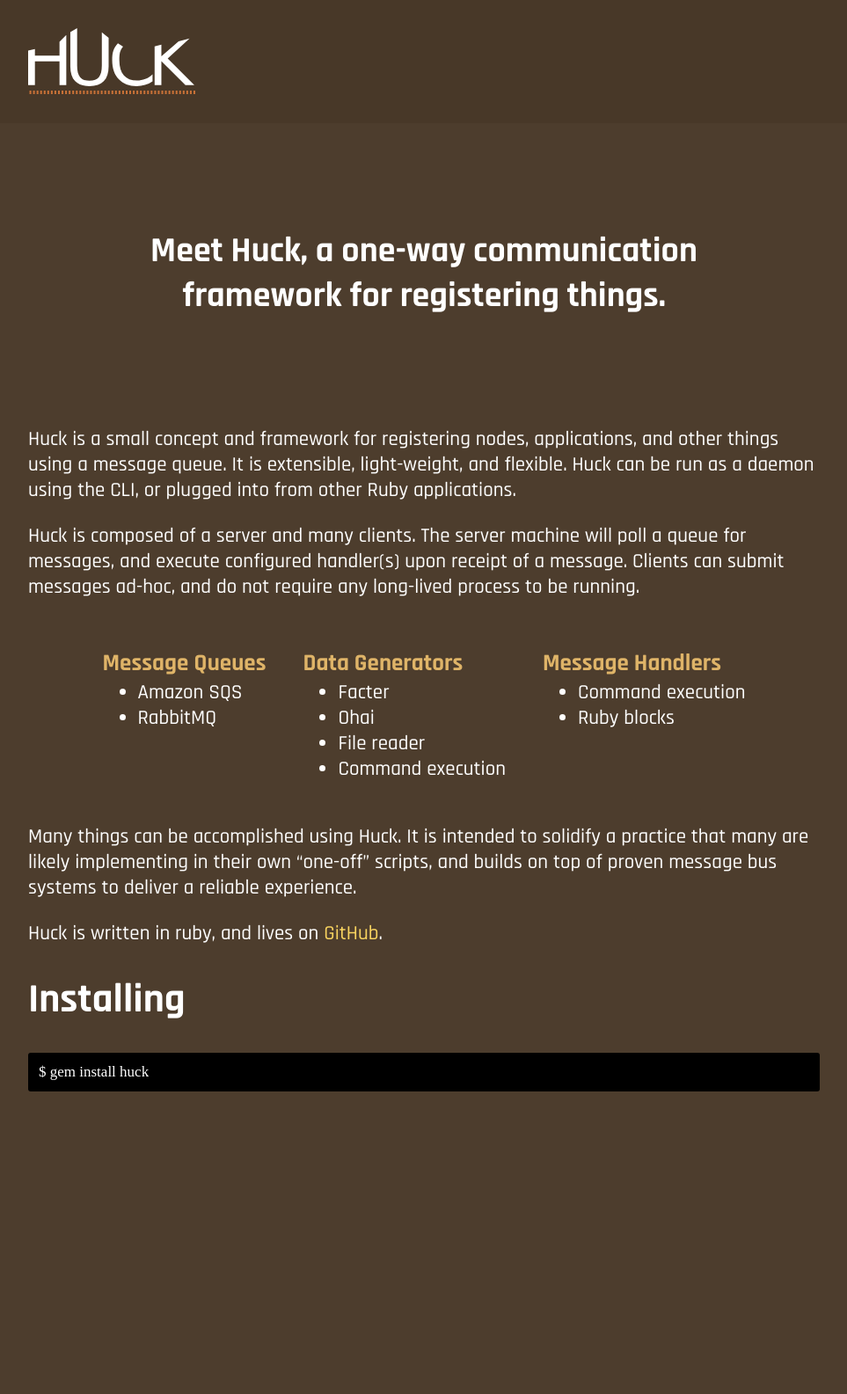
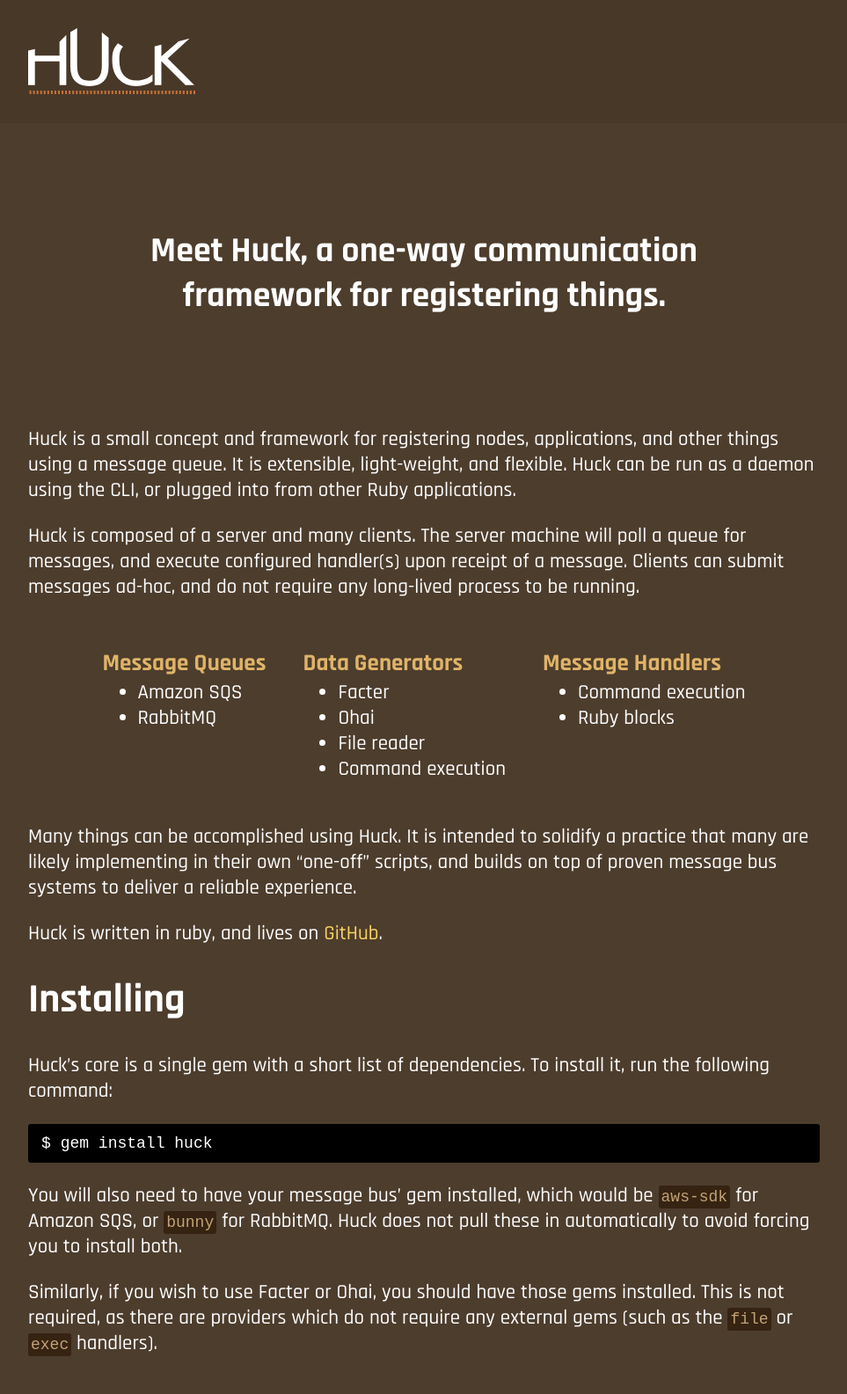
Before and after one commit to ryanuber/huck, a Jekyll site: the page built from website/index.md, in a window 1280 px wide. Shown: the whole page at 88% size, without its empty margins (158-1121 px from the left). Built offline with Jekyll 4.4.1, drawn with Linux system fonts in a browser that asks for light colours; some web fonts are replaced; Markdown is read by kramdown in place of the engine named in the settings; before the commit the page ends 1278 px from its top, so only the background shows below that.

Commit message:
website: updated installation instructions

````diff
--- a/website/css/site.css
+++ b/website/css/site.css
@@ -66,13 +66,20 @@
 pre {
   padding: 12px 12px;
   border-radius: 3px;
+  font-family: 'Oxygen Mono';
+  font-size: 17px;
+  border: 0;
 }
 
-code, pre {
-  font-family: 'Oxygen Mono';
-  font-size: 17px;
-  font-weight: 400;
-  border: 0;
+code {
+  font-size: 18px;
+  padding: 3px;
+  border-radius: 3px;
+  background-color: #362311;
+  color: #c0a377;
+}
+
+.highlight code, .highlight pre {
   background-color: #000;
   color: #fff;
 }
--- a/website/index.md
+++ b/website/index.md
@@ -56,6 +56,17 @@
 
 # Installing
 
+Huck's core is a single gem with a short list of dependencies. To install it,
+run the following command:
+
 ```ruby
 $ gem install huck
 ```
+
+You will also need to have your message bus' gem installed, which would be
+`aws-sdk` for Amazon SQS, or `bunny` for RabbitMQ. Huck does not pull these in
+automatically to avoid forcing you to install both.
+
+Similarly, if you wish to use Facter or Ohai, you should have those gems
+installed. This is not required, as there are providers which do not require any
+external gems (such as the `file` or `exec` handlers).
````
